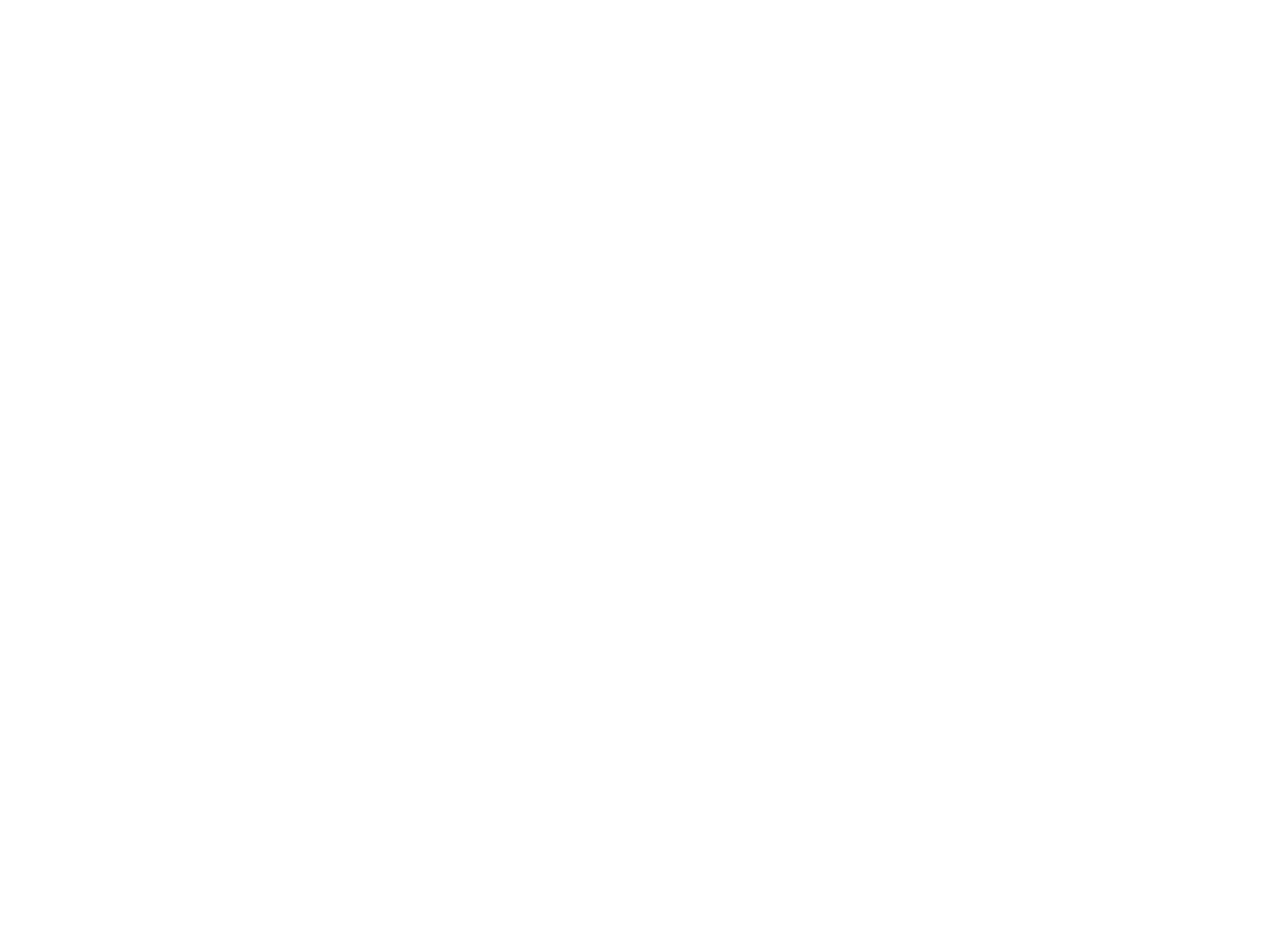
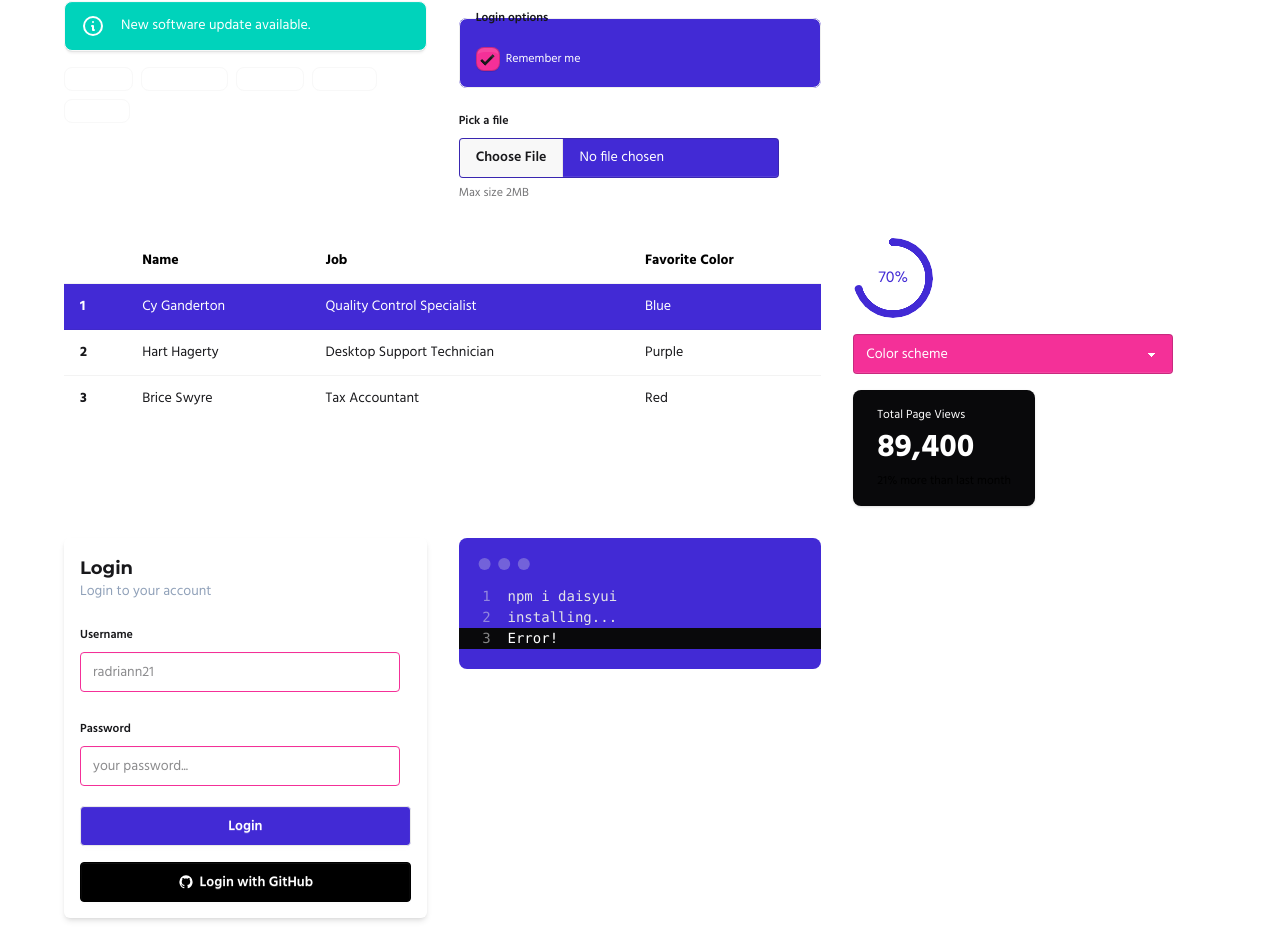
Before and after one commit to radriann21/prettyai-colors, a Next.js app: page / in a window 1280 px wide. Shown: the part 483-1433 px from the top of the page. Before the commit the page ends 800 px from the top, so only its background shows below. Built offline with nearby package versions, Linux system fonts and the light colour scheme.

Commit message:
feat: created component to show color palette on use and test util function

```diff
--- a/package.json
+++ b/package.json
@@ -4,6 +4,7 @@
   "private": true,
   "scripts": {
     "dev": "next dev --turbopack",
+    "no-turbo": "next dev",
     "build": "next build",
     "start": "next start",
     "lint": "next lint",
--- /dev/null
+++ b/src/app/components/ShowPaletteSection.tsx
@@ -0,0 +1,243 @@
+"use client";
+import { useEffect } from "react";
+import { useColorStore } from "@/providers/colorStoreProvider";
+import { calculateContrast } from "@/utils/calculateContrast";
+
+export const ShowPaletteSection = () => {
+  const colors = useColorStore((state) => state.colors);
+  const [primary, secondary, neutral, details, accent] = colors;
+
+  useEffect(() => {
+    if (colors.length > 0) {
+      document.documentElement.style.setProperty("--color-primary", primary || "");
+      document.documentElement.style.setProperty("--color-secondary", secondary || "");
+      document.documentElement.style.setProperty("--color-neutral", neutral || "");
+      document.documentElement.style.setProperty("--color-details", details || "");
+      document.documentElement.style.setProperty("--color-accent", accent || "");
+    }
+  }, [colors, primary, secondary, neutral, details, accent]);
+
+  return (
+    <section className="w-full mt-10 grid grid-cols-1 lg:grid-cols-3 gap-8">
+      <div className="flex flex-col space-y-4">
+        <div
+          role="alert"
+          className="alert"
+          style={{
+            backgroundColor: "var(--color-accent)",
+            color: calculateContrast(accent || "#000000"),
+          }}
+        >
+          <svg
+            xmlns="http://www.w3.org/2000/svg"
+            fill="none"
+            viewBox="0 0 24 24"
+            className="h-6 w-6 shrink-0 stroke-current"
+          >
+            <path
+              strokeLinecap="round"
+              strokeLinejoin="round"
+              strokeWidth="2"
+              d="M13 16h-1v-4h-1m1-4h.01M21 12a9 9 0 11-18 0 9 9 0 0118 0z"
+            ></path>
+          </svg>
+          <span>New software update available.</span>
+        </div>
+
+        <div className="flex flex-wrap items-center gap-2">
+          {[
+            { color: primary, label: "Primary" },
+            { color: secondary, label: "Secondary" },
+            { color: neutral, label: "Neutral" },
+            { color: details, label: "Details" },
+            { color: accent, label: "Accent" },
+          ].map(({ color, label }) => (
+            <div
+              key={label}
+              className="badge"
+              style={{
+                backgroundColor: color,
+                color: calculateContrast(color || "#000000"),
+              }}
+            >
+              {label}
+            </div>
+          ))}
+        </div>
+      </div>
+
+      <div className="space-y-4">
+        <fieldset
+          className="fieldset p-4 bg-base-100 border border-base-300 rounded-box h-fit"
+          style={{ backgroundColor: "var(--color-primary)" }}
+        >
+          <legend className="fieldset-legend">Login options</legend>
+          <label className="fieldset-label" style={{ color: calculateContrast(details || "#000000") }}>
+            <input
+              type="checkbox"
+              defaultChecked
+              className="checkbox"
+              style={{ backgroundColor: "var(--color-secondary)" }}
+            />
+            Remember me
+          </label>
+        </fieldset>
+
+        <fieldset className="fieldset">
+          <legend className="fieldset-legend">Pick a file</legend>
+          <input
+            type="file"
+            className="file-input"
+            style={{
+              backgroundColor: "var(--color-primary)",
+              color: calculateContrast(details || "#000000"),
+            }}
+          />
+          <label className="fieldset-label">Max size 2MB</label>
+        </fieldset>
+      </div>
+
+      <div className="col-span-1 lg:col-span-2">
+        <div className="overflow-x-auto">
+          <table className="table">
+            <thead className="text-black">
+              <tr>
+                <th></th>
+                <th>Name</th>
+                <th>Job</th>
+                <th>Favorite Color</th>
+              </tr>
+            </thead>
+            <tbody>
+              <tr
+                className="bg-base-200"
+                style={{
+                  backgroundColor: "var(--color-primary)",
+                  color: calculateContrast(details || "#000000"),
+                }}
+              >
+                <th>1</th>
+                <td>Cy Ganderton</td>
+                <td>Quality Control Specialist</td>
+                <td>Blue</td>
+              </tr>
+              <tr>
+                <th>2</th>
+                <td>Hart Hagerty</td>
+                <td>Desktop Support Technician</td>
+                <td>Purple</td>
+              </tr>
+              <tr>
+                <th>3</th>
+                <td>Brice Swyre</td>
+                <td>Tax Accountant</td>
+                <td>Red</td>
+              </tr>
+            </tbody>
+          </table>
+        </div>
+      </div>
+
+      <div className="space-y-4">
+        <div
+          className="radial-progress"
+          style={{
+            "--value": 70,
+            color: "var(--color-primary)",
+          } as React.CSSProperties}
+          aria-valuenow={70}
+          role="progressbar"
+        >
+          70%
+        </div>
+
+        <select
+          defaultValue="Color scheme"
+          className="select"
+          style={{
+            backgroundColor: "var(--color-secondary)",
+            color: calculateContrast(secondary || "#000000"),
+          }}
+        >
+          <option disabled={true}>Color scheme</option>
+          <option>Light mode</option>
+          <option>Dark mode</option>
+          <option>System</option>
+        </select>
+
+        <div
+          className="stats shadow h-fit"
+          style={{
+            backgroundColor: "var(--color-neutral)",
+            color: calculateContrast(details || "#000000"),
+          }}
+        >
+          <div className="stat">
+            <div className="stat-title" style={{ color: calculateContrast(details || "#000000") }}>Total Page Views</div>
+            <div className="stat-value" style={{ color: calculateContrast(details || "#000000") }}>89,400</div>
+            <div className="stat-desc" style={{ color: calculateContrast(details || "#b8b8b8") }}>21% more than last month</div>
+          </div>
+        </div>
+      </div>
+
+      <div className="p-4 rounded-md shadow-md flex flex-col space-y-4">
+        <div>
+          <h5 className="font-montserrat text-lg font-bold">Login</h5>
+          <p className="text-sm text-slate-400">Login to your account</p>
+        </div>
+
+        <fieldset className="fieldset">
+          <legend className="fieldset-legend">Username</legend>
+          <input
+            type="text"
+            className="input"
+            placeholder="radriann21"
+            style={{ borderColor: "var(--color-secondary)" }}
+          />
+        </fieldset>
+
+        <fieldset className="fieldset">
+          <legend className="fieldset-legend">Password</legend>
+          <input
+            type="password"
+            className="input"
+            placeholder="your password..."
+            style={{ borderColor: "var(--color-secondary)" }}
+          />
+        </fieldset>
+
+        <button
+          className="btn"
+          style={{
+            backgroundColor: "var(--color-primary)",
+            color: calculateContrast(details || "#000000"),
+          }}
+        >
+          Login
+        </button>
+
+        <button className="btn bg-black text-white border-black">
+          <svg
+            aria-label="GitHub logo"
+            width="16"
+            height="16"
+            xmlns="http://www.w3.org/2000/svg"
+            viewBox="0 0 24 24"
+          >
+            <path
+              fill="white"
+              d="M12,2A10,10 0 0,0 2,12C2,16.42 4.87,20.17 8.84,21.5C9.34,21.58 9.5,21.27 9.5,21C9.5,20.77 9.5,20.14 9.5,19.31C6.73,19.91 6.14,17.97 6.14,17.97C5.68,16.81 5.03,16.5 5.03,16.5C4.12,15.88 5.1,15.9 5.1,15.9C6.1,15.97 6.63,16.93 6.63,16.93C7.5,18.45 8.97,18 9.54,17.76C9.63,17.11 9.89,16.67 10.17,16.42C7.95,16.17 5.62,15.31 5.62,11.5C5.62,10.39 6,9.5 6.65,8.79C6.55,8.54 6.2,7.5 6.75,6.15C6.75,6.15 7.59,5.88 9.5,7.17C10.29,6.95 11.15,6.84 12,6.84C12.85,6.84 13.71,6.95 14.5,7.17C16.41,5.88 17.25,6.15 17.25,6.15C17.8,7.5 17.45,8.54 17.35,8.79C18,9.5 18.38,10.39 18.38,11.5C18.38,15.32 16.04,16.16 13.81,16.41C14.17,16.72 14.5,17.33 14.5,18.26C14.5,19.6 14.5,20.68 14.5,21C14.5,21.27 14.66,21.59 15.17,21.5C19.14,20.16 22,16.42 22,12A10,10 0 0,0 12,2Z"
+            ></path>
+          </svg>
+          Login with GitHub
+        </button>
+      </div>
+
+      <div className="mockup-code h-fit" style={{ backgroundColor: "var(--color-primary)" }}>
+        <pre data-prefix="1"><code>npm i daisyui</code></pre>
+        <pre data-prefix="2"><code>installing...</code></pre>
+        <pre data-prefix="3" className="bg-warning text-warning-content" style={{ backgroundColor: "var(--color-neutral)", color: calculateContrast(details || "#000000") }}><code>Error!</code></pre>
+      </div>
+    </section>
+  );
+};
--- a/src/app/layout.tsx
+++ b/src/app/layout.tsx
@@ -26,7 +26,7 @@
 }>) {
   return (
     <html lang="en" suppressHydrationWarning>
-      <body className={`${montserrat.variable} ${hind.variable} max-w-full min-h-screen overflow-hidden`}>
+      <body className={`${montserrat.variable} ${hind.variable} max-w-full min-h-screen`}>
         <ColorStoreProvider>
           {children}
         </ColorStoreProvider>
--- a/src/app/page.tsx
+++ b/src/app/page.tsx
@@ -1,19 +1,21 @@
 import { GenerateSection } from "./components/GenerateSection";
 import { SavedPalettes } from "./components/SavedPalettes";
 import { Toaster } from "react-hot-toast";
+import { ShowPaletteSection } from "./components/ShowPaletteSection";
 
 export default function Home() {
   return (
-    <main className="max-w-6xl h-screen mx-auto flex flex-col px-4 xl:px-0 py-8 relative font-hind">
+    <main className="max-w-6xl min-h-screen mx-auto flex flex-col px-4 xl:px-0 py-8 relative font-hind">
       <Toaster />
       <section className="mb-8 md:text-center lg:text-left">
         <h1 className="font-montserrat text-3xl font-bold text-slate-900">PrettyaiColors</h1>
         <p className="font-semibold">Generate color palettes and visualize them on real time.</p>
       </section>
-      <section className="w-full h-[320px] flex flex-col lg:flex-row items-center lg:items-start space-y-4 lg:space-y-0 lg:space-x-4">
+      <section className="w-full h-full lg:h-[320px] flex flex-col lg:flex-row items-center lg:items-start space-y-4 lg:space-y-0 lg:space-x-4">
         <GenerateSection />
         <SavedPalettes />
       </section>
+      <ShowPaletteSection />
     </main>
   )
 }
--- /dev/null
+++ b/src/utils/calculateContrast.ts
@@ -0,0 +1,10 @@
+export const calculateContrast = (hexColor: string): string => {
+  if (!/^#([A-Fa-f0-9]{6})$/.test(hexColor)) {
+    throw new Error("Invalid hex color");
+  }
+  const r = parseInt(hexColor.slice(1, 3), 16);
+  const g = parseInt(hexColor.slice(3, 5), 16);
+  const b = parseInt(hexColor.slice(5, 7), 16);
+  const luminance = (0.299 * r + 0.587 * g + 0.114 * b) / 255;
+  return luminance > 0.5 ? "#000000" : "#FFFFFF";
+}
```
Also changed, not shown: 1 other file (tests, documents, lock files or other folders).
